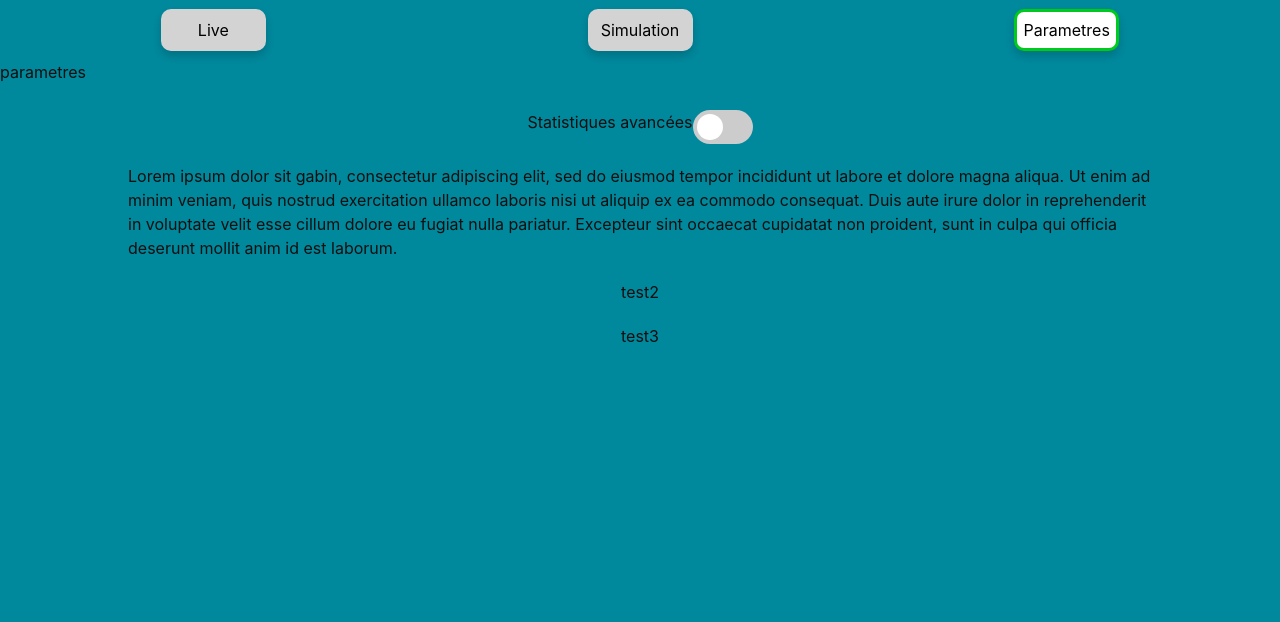
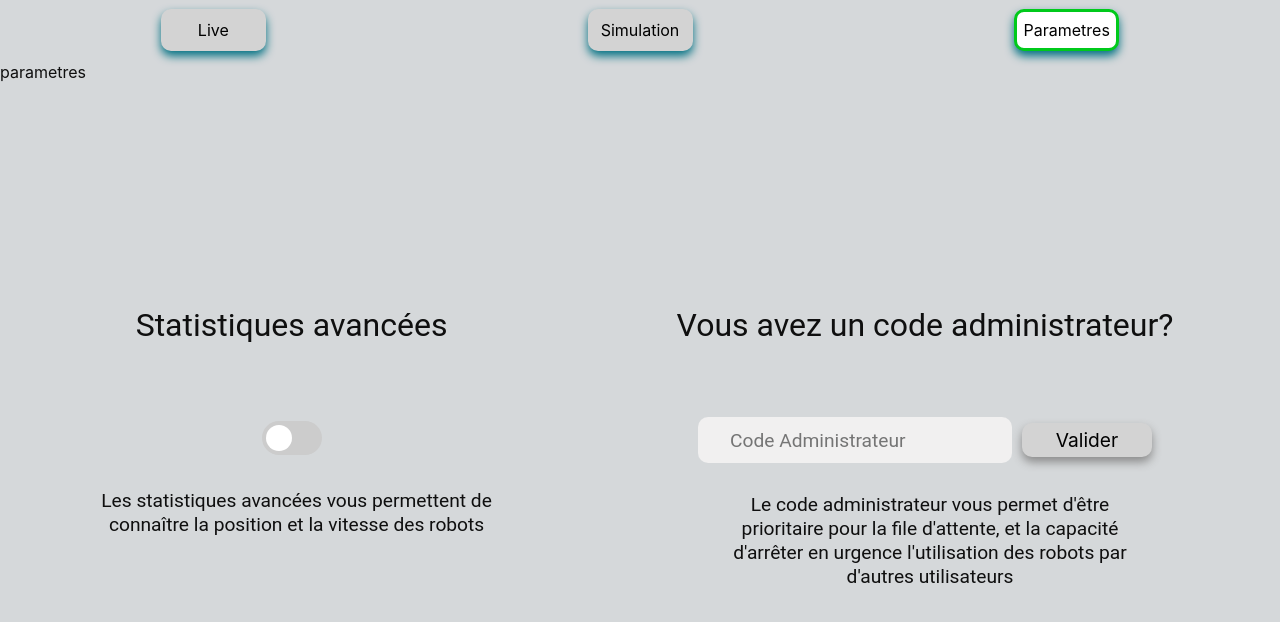
Before and after one commit to theoFromArdeche/Stage2A, a Vue app in the folder application/: page /simulation in a window 1280 px wide. Both pictures are taken after a click on the button "Parametres". Shown: the top 622 px of the page. Built offline with nearby package versions, Linux system fonts and the light colour scheme.

Commit message:
modif de la page de parametres

```diff
--- a/application/src/renderer/src/styles/app.css
+++ b/application/src/renderer/src/styles/app.css
@@ -6,7 +6,7 @@
   user-select: none;
 
   color: #0f0f0f;
-  background-color: #00899d;
+  background-color: #d5d8da;
 
   font-synthesis: none;
   text-rendering: optimizeLegibility;
--- a/application/src/renderer/src/styles/parametres.css
+++ b/application/src/renderer/src/styles/parametres.css
@@ -1,25 +1,27 @@
-
-
 #container_params {
   position: relative;
   display: flex;
   height: 100%;
   width: 100%;
-    flex-direction: column;
+  flex-direction: row;
   align-items: center;
-    gap: 20px;
+  justify-content: center;
   box-sizing: border-box;
   padding-top: 50px;
   user-select: text;
+  font-family: 'Roboto', sans-serif;
+
 }
 
 
-#container_params > span {
+#container_params>span {
   max-width: 80%;
 }
 
+/*FOR THE TOGGLE*/
+
 /* The switch - the box around the slider */
-.switch {
+#switch {
   position: relative;
   display: inline-block;
   width: 60px;
@@ -27,7 +29,7 @@
 }
 
 /* Hide default HTML checkbox */
-  .switch input {
+#switch input {
   opacity: 0;
   width: 0;
   height: 0;
@@ -58,15 +60,15 @@
   transition: .4s;
 }
 
-  input:checked + .slider {
+input:checked+.slider {
   background-color: #2196F3;
 }
 
-  input:focus + .slider {
+input:focus+.slider {
   box-shadow: 0 0 1px #2196F3;
 }
 
-  input:checked + .slider:before {
+input:checked+.slider:before {
   -webkit-transform: translateX(26px);
   -ms-transform: translateX(26px);
   transform: translateX(26px);
@@ -80,3 +82,107 @@
 .slider.round:before {
   border-radius: 50%;
 }
+
+/*FOR THE ADMIN CODE*/
+
+.form__input {
+  font-family: 'Roboto', sans-serif;
+  color: #333;
+  font-size: 1.2rem;
+  padding: 0.7rem 2rem;
+  background-color: rgb(241, 240, 240);
+  border: none;
+  width: 250px;
+  display: block;
+  border-radius: 10px;
+  border-style: none;
+  transition: all 0.4s;
+}
+
+#box_stats {
+  display: flex;
+  width: fit-content;
+  min-width: 200px;
+  flex-direction: column;
+  padding: 10px;
+  /*border: solid;
+  border-color: rgb(148, 86, 10);
+  */align-items: center;
+  justify-content: center;
+  padding-bottom: 70px;
+  font-size: 1.2rem;
+}
+
+#box_admin {
+  margin-bottom: 8px;
+  font-family: 'Roboto', sans-serif;
+  font-size: 1.2rem;
+  align-items: center;
+  justify-content: center;
+  display: flex;
+  width: fit-content;
+  flex-direction: column;
+  padding: 10px;
+  /*border: solid;
+  border-color: rgb(61, 146, 40);*/
+}
+
+.elt_admin {
+  margin: 0 10px 30px 0;
+  font-size: 2rem;
+}
+
+.elt_stats {
+  margin: 0 10px 34px 0;
+  font-size: 2rem;
+}
+
+#button_admin {
+  height: 34px;
+  width : 130px;
+  border-radius: 10px;
+  font-size: 1.2rem;
+  border-style: none;
+  box-shadow: 0px 5px 10px #8b8b8b;
+  box-sizing: border-box;
+  padding: 5px 0px 5px 0px;
+  transition: 0.5s ease-in-out;
+  background-color: lightgray;
+}
+
+button:hover {
+  transform: scale(1.05);
+  transition: 0.2s;
+  background-color: white;
+}
+
+button:active {
+  transform: scale(0.95);
+  transition: 0.05s;
+}
+
+.box {
+  margin-left: 80px;
+  margin-right: 80px;
+}
+
+.expl{
+  max-width: 400px;
+  justify-content: center;
+  text-align: center;
+}
+
+#form{
+  display: flex;
+  flex-direction: row;
+  align-items: center;
+  justify-content: center;
+}
+
+#titre_stats{
+  padding-bottom:50px;
+}
+
+#titre_admin{
+  padding-bottom:50px;
+}
--- a/application/src/renderer/src/vues/Parametres.vue
+++ b/application/src/renderer/src/vues/Parametres.vue
@@ -6,21 +6,27 @@ import '../styles/parametres.css'
   <div>
     <span id="temp">parametres</span>
     <div id="container_params">
-      <div id="stats_avancees">
-        <span> Statistiques avancées</span>
-
-        <label class="switch">
+      <div id="box_stats" class="box">
+        <span id="titre_stats" class="elt_stats"> Statistiques avancées</span>
+        <label class="elt_stats " id="switch">
           <input type="checkbox">
           <span class="slider round"></span>
         </label>
+        <span class="expl"> Les statistiques avancées vous permettent de connaître la position et la vitesse des
+          robots </span>
       </div>
-      <span>Lorem ipsum dolor sit gabin, consectetur adipiscing elit, sed do eiusmod tempor incididunt ut labore et
-        dolore magna aliqua. Ut enim ad minim veniam, quis nostrud exercitation ullamco laboris nisi ut aliquip ex ea
-        commodo consequat. Duis aute irure dolor in reprehenderit in voluptate velit esse cillum dolore eu fugiat nulla
-        pariatur. Excepteur sint occaecat cupidatat non proident, sunt in culpa qui officia deserunt mollit anim id est
-        laborum.</span>
-      <span>test2</span>
-      <span>test3</span>
+
+      <div id="box_admin" class="box">
+        <label for="name" class="elt_admin" id="titre_admin">Vous avez un code administrateur?</label>
+        <div id="form">
+          <div class="elt_admin">
+            <input type="text" class="form__input" id="name" placeholder="Code Administrateur" required="" />
+          </div>
+          <button id="button_admin" class="elt_admin">Valider</button>
+        </div>
+        <span class="expl"> Le code administrateur vous permet d'être prioritaire pour la file d'attente, et la capacité
+          d'arrêter en urgence l'utilisation des robots par d'autres utilisateurs </span>
+      </div>
     </div>
   </div>
 </template>
```
Lines whose indentation alone changed are shown as unchanged.
